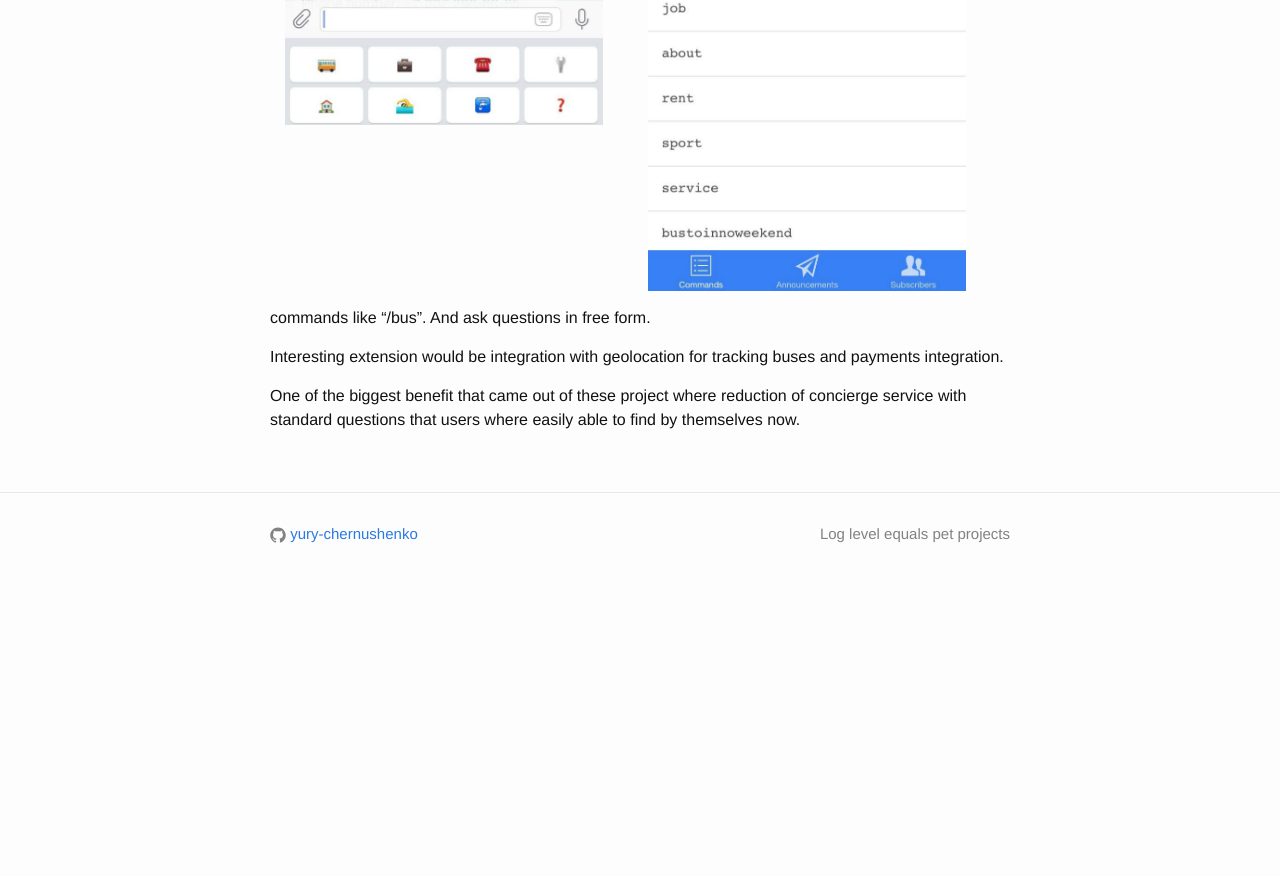
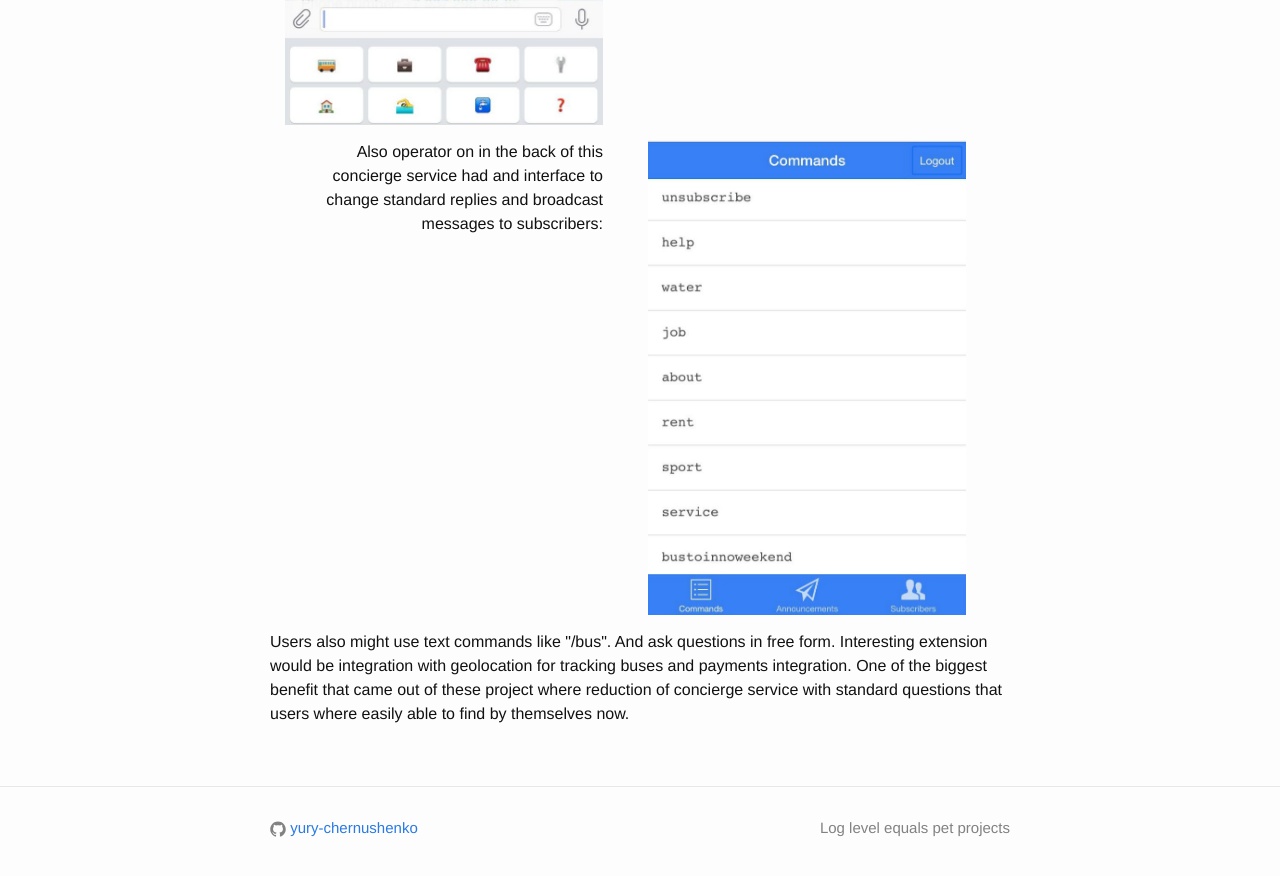
Before and after one commit to yury-chernushenko/yury-chernushenko.github.io, a Jekyll site: the page built from _posts/2016-04-01-bots-experiments.md, in a window 1280 px wide and 900 px high, scrolled down 756 px. Shown: the top 876 px of the window. Built offline with Jekyll 4.4.1, drawn with Linux system fonts in a browser that asks for light colours; before the commit the page ends 1362 px from its top, so only the background shows below that; some of the changed text lies outside the part shown.

Commit message:
Add post

```diff
--- a/_posts/2016-04-01-bots-experiments.md
+++ b/_posts/2016-04-01-bots-experiments.md
@@ -48,16 +48,21 @@ Bots are really cool for some things. This case was for the small city municipal
   Back end was done on Python(Flask) and information was stored at Facebook Parse. Interface was buttons based:
 </div>
 
-<div class="text-col text-col-1">
-  <div style="text-align:left;">Also operator on in the back of this concierge service had and interface to change standard replies and broadcast messages to subscribers:</div>
+
+<div class="text-full-width">
+  <div class="text-col text-col-1">
+    <div style="text-align:right;">Also operator on in the back of this concierge service had and interface to change standard replies and broadcast messages to subscribers:</div>
+  </div>
+
+  <div class="text-col text-col-2">
+    <img src="/assets/2016-04-01-operator.jpg">
+  </div>
 </div>
 
-<div class="text-col text-col-2">
-  <img src="/assets/2016-04-01-operator.jpg">
+<div class="text-full-width">
+  Users also might use text commands like "/bus". And ask questions in free form.
+
+  Interesting extension would be integration with geolocation for tracking buses and payments integration.
+
+  One of the biggest benefit that came out of these project where reduction of concierge service with standard questions that users where easily able to find by themselves now.
 </div>
-
-Users also might use text commands like "/bus". And ask questions in free form.
-
-Interesting extension would be integration with geolocation for tracking buses and payments integration.
-
-One of the biggest benefit that came out of these project where reduction of concierge service with standard questions that users where easily able to find by themselves now.
```
